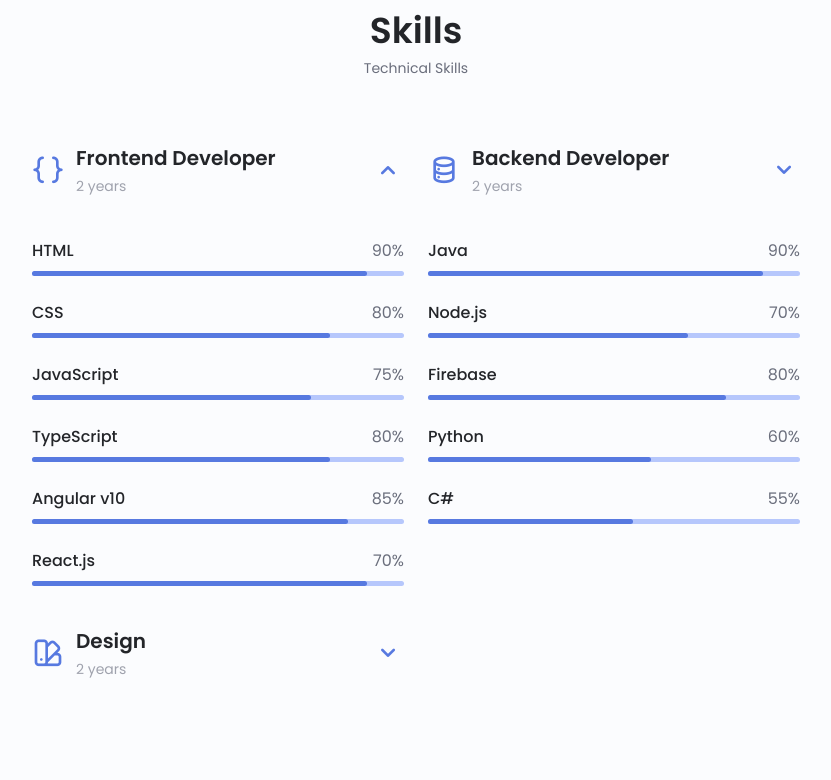
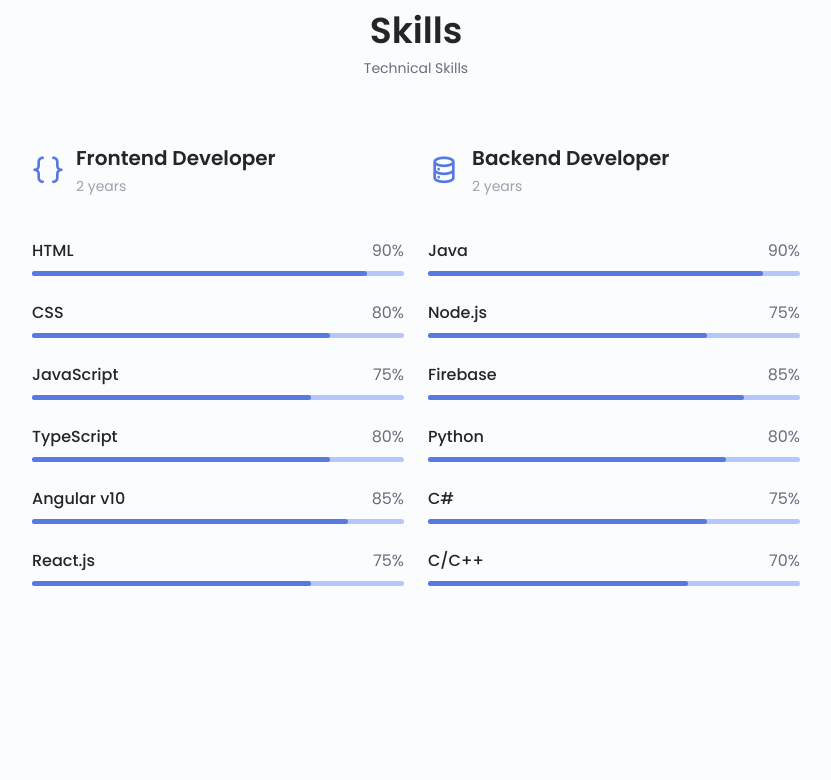
Before and after one commit to rutujazende/website, a plain HTML site: page index.html in a window 1280 px wide. Shown: the part 1661-2441 px from the top of the page, without its empty margins (224-1055 px from the left). Drawn offline with nearby package versions, Linux system fonts and the light colour scheme.

Commit message:
updated imgs

```diff
--- a/assets/css/styles.css
+++ b/assets/css/styles.css
@@ -280,7 +280,7 @@ img {
 }
 
 .home_blob-img{
-  width: 180px;
+  width: 170px;
 }
 
 .home_data{
@@ -484,22 +484,26 @@ img {
   width: 85%;
 }
 .skills_react{
-  width: 90%;
+  width: 75%;
 }
 .skills_java{
   width: 90%;
 }
 .skills_node{
-  width: 70%;
+  width: 75%;
 }
 .skills_firebase{
+  width: 85%;
+}
+.skills_python{
   width: 80%;
 }
-.skills_python{
-  width: 60%;
+.skills_csharp{
+  width: 75%;
 }
-.skills_csharp{
-  width: 55%;
+
+.skills_ccpp{
+  width: 70%;
 }
 .skills_figma{
   width: 70%;
@@ -594,6 +598,7 @@ img {
 .qual_button.qual_active{
   color: var(--first-color);
 }
+
 /* project */
 
 .proj_container{
--- a/index.html
+++ b/index.html
@@ -6,13 +6,11 @@
 
         <link rel="stylesheet" href="https://unicons.iconscout.com/release/v4.0.8/css/line.css">
 
-
-        <!--==================== SWIPER CSS ====================-->
-        <link rel="stylesheet" href="">
+        <link rel="shortcut icon" type="image/x-icon" href="./assets/img/logo.png" />
 
         <link rel="stylesheet" href="assets/css/styles.css">
 
-        <title>Website</title>
+        <title>Rutuja Zende</title>
     </head>
     <body>
         <!--==================== HEADER ====================-->
@@ -91,7 +89,7 @@
                                     165.547 130.807 187.559 100.226 186.353C69.6454 185.297 41.0228 161.023 21.7403
                                     129.362C2.45775 97.8511 -7.48481 59.1033 6.67581 34.5279C20.9871 10.1032 59.7028
                                     -0.149132 97.9666 0.00163737C136.23 0.303176 174.193 10.857 190.312 36.4879Z"/>
-                                    <image class="home_blob-img" x="12" y="18" xlink:href="assets/img/profile1.png"/>
+                                    <image class="home_blob-img" x="12" y="18" xlink:href="assets/img/pic3.png"/>
                                 </g>
                             </svg>
                         </div>
@@ -164,7 +162,7 @@
                                     <span class="skills_subtitle">2 years</span>
                                 </div>
 
-                                <i class="uil uil-angle-down skills_arrow"></i>
+                                <!-- <i class="uil uil-angle-down skills_arrow"></i> -->
                             </div>
 
                             <div class="skills_list grid">
@@ -216,7 +214,7 @@
                                 <div class="skills_data">
                                     <div class="skills_titles">
                                         <h3 class="skills_name">React.js</h3>
-                                        <span class="skills_number">70%</span>
+                                        <span class="skills_number">75%</span>
                                     </div>
                                     <div class="skills_bar">
                                         <div class="skills_percent skills_react"></div>
@@ -238,7 +236,7 @@
                                     <span class="skills_subtitle">2 years</span>
                                 </div>
 
-                                <i class="uil uil-angle-down skills_arrow"></i>
+                                <!-- <i class="uil uil-angle-down skills_arrow"></i> -->
                             </div>
 
                             <div class="skills_list grid">
@@ -254,7 +252,7 @@
                                 <div class="skills_data">
                                     <div class="skills_titles">
                                         <h3 class="skills_name">Node.js</h3>
-                                        <span class="skills_number">70%</span>
+                                        <span class="skills_number">75%</span>
                                     </div>
                                     <div class="skills_bar">
                                         <div class="skills_percent skills_node"></div>
@@ -263,7 +261,7 @@
                                 <div class="skills_data">
                                     <div class="skills_titles">
                                         <h3 class="skills_name">Firebase</h3>
-                                        <span class="skills_number">80%</span>
+                                        <span class="skills_number">85%</span>
                                     </div>
                                     <div class="skills_bar">
                                         <div class="skills_percent skills_firebase"></div>
@@ -272,7 +270,7 @@
                                 <div class="skills_data">
                                     <div class="skills_titles">
                                         <h3 class="skills_name">Python</h3>
-                                        <span class="skills_number">60%</span>
+                                        <span class="skills_number">80%</span>
                                     </div>
                                     <div class="skills_bar">
                                         <div class="skills_percent skills_python"></div>
@@ -281,18 +279,27 @@
                                 <div class="skills_data">
                                     <div class="skills_titles">
                                         <h3 class="skills_name">C#</h3>
-                                        <span class="skills_number">55%</span>
+                                        <span class="skills_number">75%</span>
                                     </div>
                                     <div class="skills_bar">
                                         <div class="skills_percent skills_csharp"></div>
+                                    </div>
+                                </div>
+                                <div class="skills_data">
+                                    <div class="skills_titles">
+                                        <h3 class="skills_name">C/C++</h3>
+                                        <span class="skills_number">70%</span>
+                                    </div>
+                                    <div class="skills_bar">
+                                        <div class="skills_percent skills_ccpp"></div>
                                     </div>
                                 </div>
                             </div>
                         </div>
                     </div>
 
-                    <div>
-                        <!-- Design -->
+                    <!-- <div>
+                        Design
                         <div class="skills_content skills_close">
                             <div class="skills_header">
                                 <i class="uil uil-swatchbook skills_icon"></i>
@@ -326,7 +333,7 @@
                                 </div>
                             </div>
                         </div>
-                    </div>
+                    </div> -->
                 </div>
             </section>
 
@@ -365,6 +372,8 @@
                                     <span class="qual_line"></span>
                                 </div>
                             </div>
+
+                            <!-- <div class="space"></div> -->
 
                             <div class="qual_data qual_edu">
                                 <div></div>
@@ -405,7 +414,7 @@
                                 <div></div>
                                 <div>
                                     <span class="qual_rounder"></span>
-                                    <!-- <span class="qual_line"></span> -->
+                                    <!-- <span class="qual_line"></span>  -->
                                 </div>
                                 <div>
                                     <h3 class="qual_title">Software Test Engineer Intern</h3>
```
Also changed, not shown: assets/img/logo.png (added), assets/img/pic3.png (added), assets/img/profile1.png (deleted).
